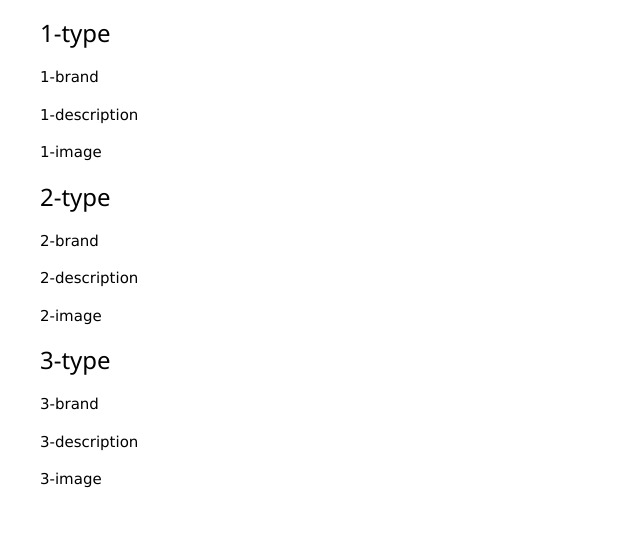
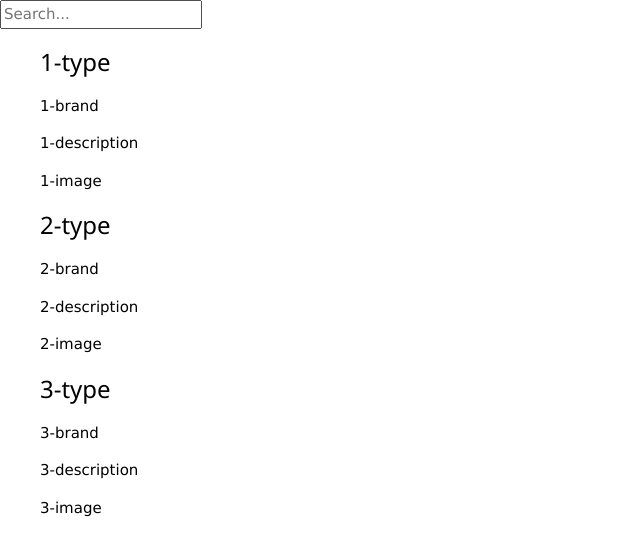
Before and after one commit to SebastianRueda/seach-angular, an Angular app: page / in a window 1280 px wide. Shown: the top 556 px of the page, without its empty margins (0-640 px from the left). Built offline with nearby package versions, Linux system fonts and the light colour scheme.

Commit message:
added search component on header

```diff
--- a/src/app/app.component.html
+++ b/src/app/app.component.html
@@ -1 +1,2 @@
+<app-header></app-header>
 <app-instruments></app-instruments>
--- a/src/app/header/header/header.component.html
+++ b/src/app/header/header/header.component.html
@@ -1,3 +1,5 @@
 <header>
-
+  <app-search
+    (onTextChanged)="search($event)"
+  ></app-search>
 </header>
--- a/src/app/header/header/header.component.ts
+++ b/src/app/header/header/header.component.ts
@@ -1,15 +1,12 @@
-import { Component, OnInit } from '@angular/core';
+import { Component } from '@angular/core';
 
 @Component({
   selector: 'app-header',
   templateUrl: './header.component.html',
   styleUrls: ['./header.component.css']
 })
-export class HeaderComponent implements OnInit {
-
-  constructor() { }
-
-  ngOnInit(): void {
+export class HeaderComponent {
+  search(text: string) {
+    console.log(text)
   }
-
 }
```
